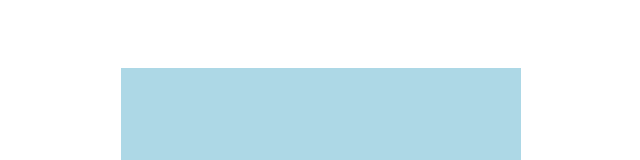
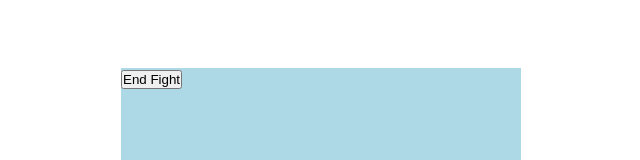
Before and after one commit to Palomia/gmtk-2023, a Next.js app: page / in a window 1280 px wide. Both pictures are taken after a click on the button "Lauch Fight". Shown: the part 232-392 px from the top of the page, without its empty margins (319-959 px from the left). Built offline with nearby package versions, Linux system fonts and the light colour scheme.

Commit message:
Add endFight button

```diff
--- a/src/app/Game.tsx
+++ b/src/app/Game.tsx
@@ -35,7 +35,11 @@ function useEnemyPosition() {
   return enemyPosition;
 }
 
-function Game() {
+type Props = {
+  endFight: () => void;
+};
+
+function Game({ endFight }: Props) {
   const enemyPosition = useEnemyPosition();
   const { position, direction } = usePosition(enemyPosition);
 
@@ -53,6 +57,7 @@ function Game() {
         direction={direction}
         health={0.4}
       />
+      <button onClick={endFight}> End Fight </button>
     </div>
   );
 }
--- a/src/app/page.tsx
+++ b/src/app/page.tsx
@@ -13,7 +13,7 @@ export default function Home() {
   return (
     <>
       {fighting ? (
-        <Game />
+        <Game endFight={endFight} />
       ) : (
         <Editor
           launchFight={launchFight}
```
